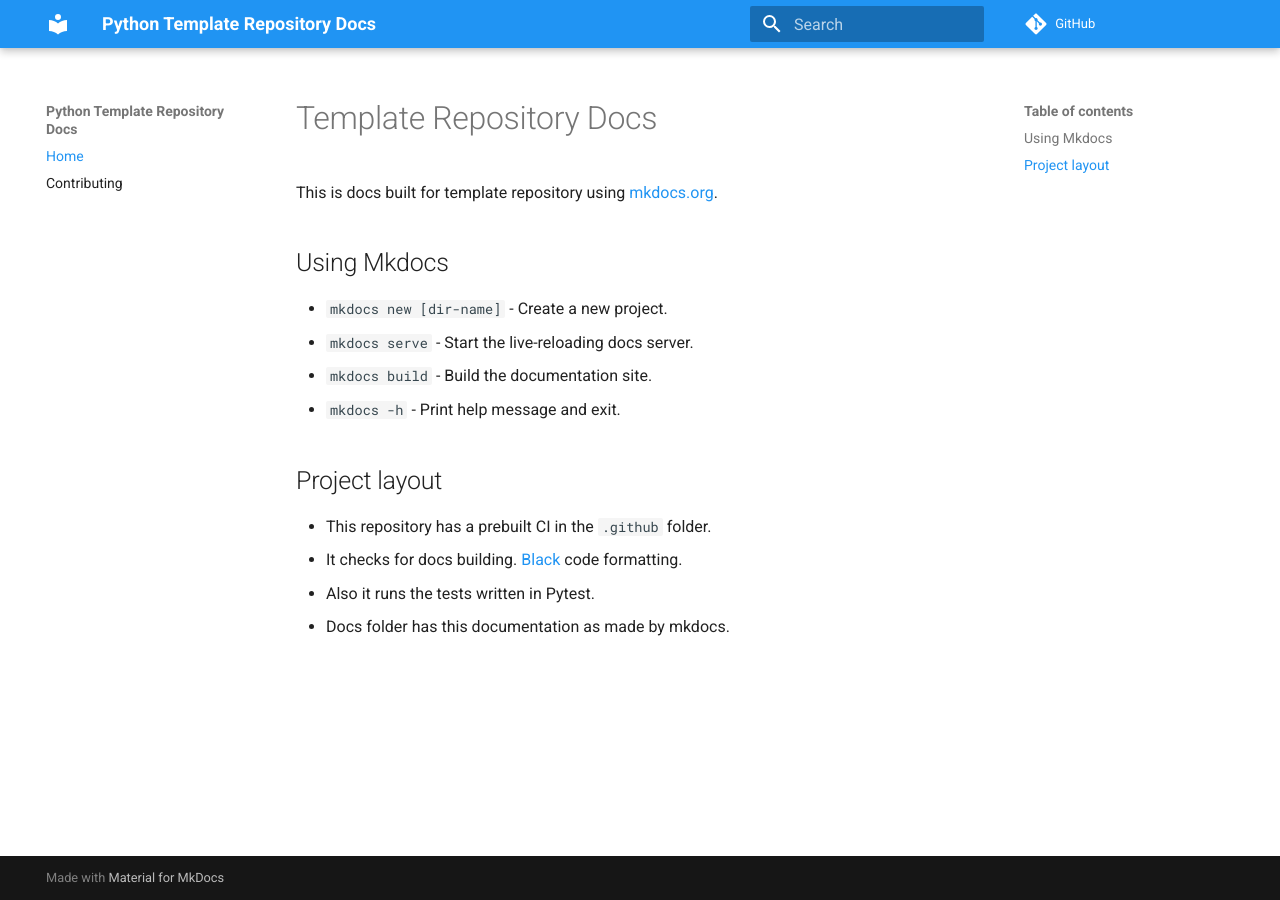
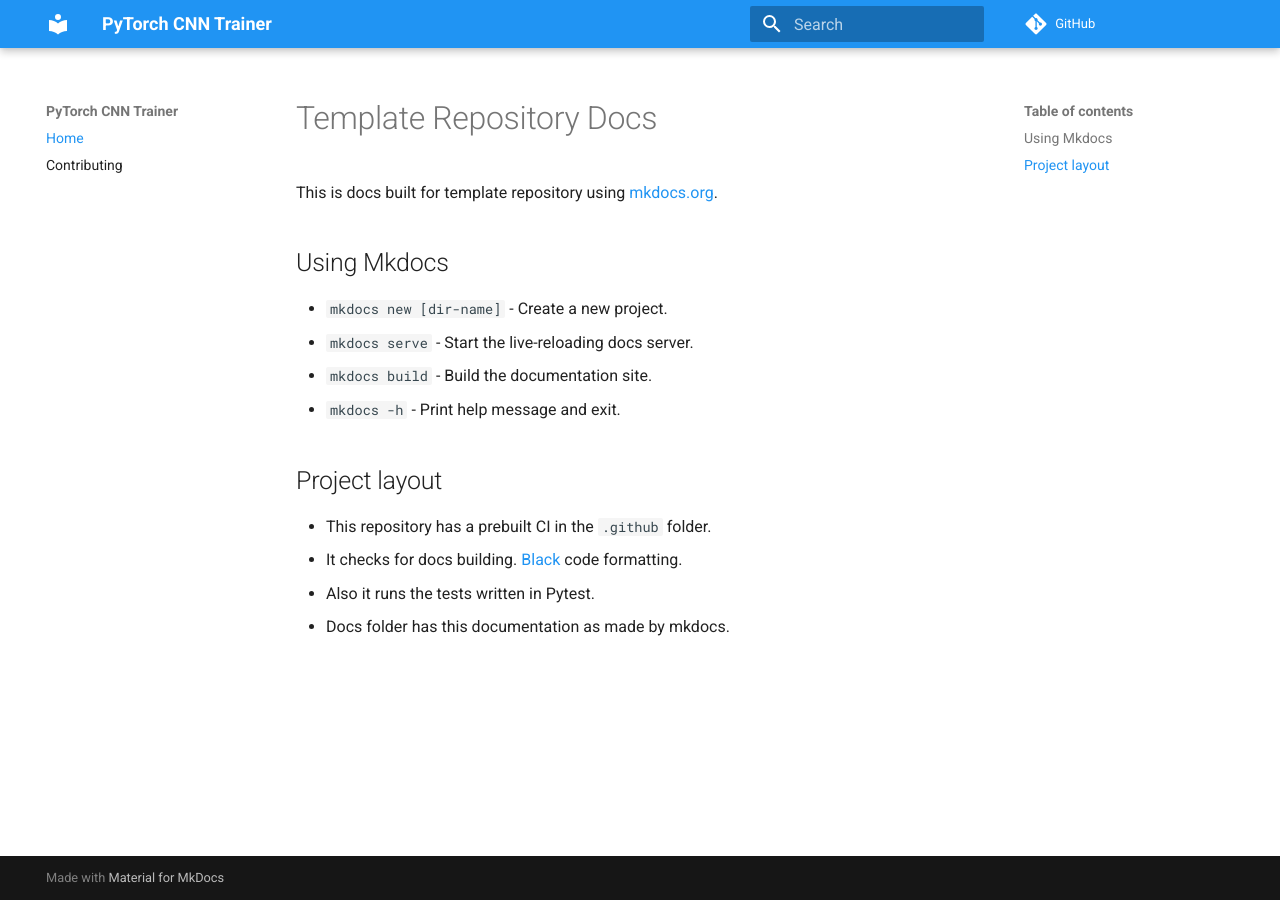
Before and after one commit to oke-aditya/pytorch_cnn_trainer, an MkDocs documentation site: the page built from docs/templates/index.md, in a window 1280 px wide. Built offline with MkDocs 1.6.1 and Material for MkDocs 9.7.7, drawn with Linux system fonts in a browser that asks for light colours; comment, search, counter and statistics services are not loaded.

Commit message:
renamed the docs

```diff
--- a/docs/mkdocs.yml
+++ b/docs/mkdocs.yml
@@ -1,4 +1,4 @@
-site_name: Python Template Repository Docs
+site_name: PyTorch CNN Trainer
 theme:
   name: "material"
   palette:
```
